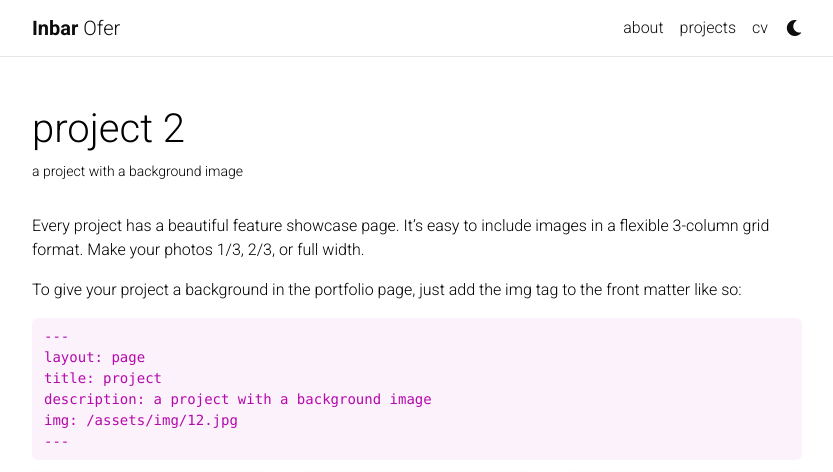
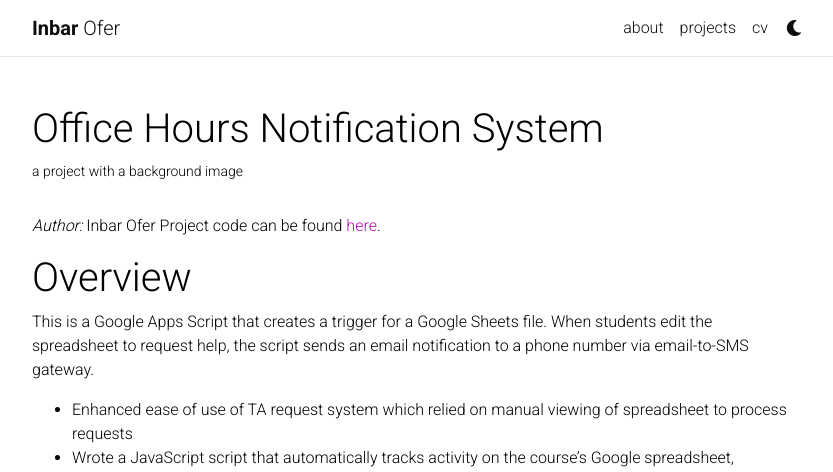
Before and after one commit to inbaro-neu/inbaro-neu.github.io, a Jekyll site: the page built from _projects/2_project.md, in a window 1280 px wide and 1400 px high. Shown: the top 472 px of the window, without its empty margins (223-1056 px from the left). Built offline with Jekyll 4.4.1, drawn with Linux system fonts in a browser that asks for light colours; comment, search, counter and statistics services are not loaded; a style sheet for code colours, icons or effects is not loaded; some of the changed text lies outside the part shown.

Commit message:
updated OH notif system project page

````diff
--- a/_projects/2_project.md
+++ b/_projects/2_project.md
@@ -1,80 +1,40 @@
 ---
 layout: page
-title: project 2
+title: Office Hours Notification System
 description: a project with a background image
-img: assets/img/3.jpg
+img: assets/img/oh_notif_screenshot.jpeg
 importance: 2
-category: work
+category: fun
 ---
 
-Every project has a beautiful feature showcase page.
-It's easy to include images in a flexible 3-column grid format.
-Make your photos 1/3, 2/3, or full width.
+<em>Author:</em> Inbar Ofer
+Project code can be found [here](https://script.google.com/d/15BPkvuq53yt_keMI4ZD5bAdR3GkYExFAzY59ZhyDcbhwxqbeK6x3PV76/edit?usp=sharing).
 
-To give your project a background in the portfolio page, just add the img tag to the front matter like so:
+# Overview
 
-    ---
-    layout: page
-    title: project
-    description: a project with a background image
-    img: /assets/img/12.jpg
-    ---
+This is a Google Apps Script that creates a trigger for a Google Sheets file. When students edit the spreadsheet to request help, the script sends an email notification to a phone number via email-to-SMS gateway.
+
+- Enhanced ease of use of TA request system which relied on manual viewing of spreadsheet to process requests
+- Wrote a JavaScript script that automatically tracks activity on the course's Google spreadsheet, detecting student help requests and
+sending text notifications to TAs during their shift
 
 <div class="row">
-    <div class="col-sm mt-3 mt-md-0">
-        {% include figure.html path="assets/img/1.jpg" title="example image" class="img-fluid rounded z-depth-1" %}
-    </div>
-    <div class="col-sm mt-3 mt-md-0">
-        {% include figure.html path="assets/img/3.jpg" title="example image" class="img-fluid rounded z-depth-1" %}
-    </div>
-    <div class="col-sm mt-3 mt-md-0">
-        {% include figure.html path="assets/img/5.jpg" title="example image" class="img-fluid rounded z-depth-1" %}
+    <div class="col-sm mt-3 mt-md-0 text-center">
+        {% include figure.html path="assets/img/oh_notif_screenshot.jpeg" title="example image" class="img-fluid rounded z-depth-1" %}
     </div>
 </div>
 <div class="caption">
-    Caption photos easily. On the left, a road goes through a tunnel. Middle, leaves artistically fall in a hipster photoshoot. Right, in another hipster photoshoot, a lumberjack grasps a handful of pine needles.
-</div>
-<div class="row">
-    <div class="col-sm mt-3 mt-md-0">
-        {% include figure.html path="assets/img/5.jpg" title="example image" class="img-fluid rounded z-depth-1" %}
-    </div>
-</div>
-<div class="caption">
-    This image can also have a caption. It's like magic.
+    Example notification
 </div>
 
-You can also put regular text between your rows of images.
-Say you wanted to write a little bit about your project before you posted the rest of the images.
-You describe how you toiled, sweated, *bled* for your project, and then... you reveal its glory in the next row of images.
+# How It Works
 
+The `createSpreadsheetEditTrigger()` function creates a trigger for when a spreadsheet is edited. The script opens a specific Google Sheets file by ID using `SpreadsheetApp.openById()`. It then creates a new trigger using `ScriptApp.newTrigger()` that will execute the `alarm()` function when the spreadsheet is edited.
 
-<div class="row justify-content-sm-center">
-    <div class="col-sm-8 mt-3 mt-md-0">
-        {% include figure.html path="assets/img/6.jpg" title="example image" class="img-fluid rounded z-depth-1" %}
-    </div>
-    <div class="col-sm-4 mt-3 mt-md-0">
-        {% include figure.html path="assets/img/11.jpg" title="example image" class="img-fluid rounded z-depth-1" %}
-    </div>
-</div>
-<div class="caption">
-    You can also have artistically styled 2/3 + 1/3 images, like these.
-</div>
+The `alarm()` function is triggered when the spreadsheet is edited. It retrieves the range that was edited using `e.range`, and gets the sheet using `e.range.getSheet()`. It then checks if the edited value is the same as the previous value, and if so, it returns without doing anything.
 
+Next, it retrieves the current date and time using `new Date()`, and checks if it's during a specific time range on Sunday or Monday. If not, it returns without doing anything.
 
-The code is simple.
-Just wrap your images with `<div class="col-sm">` and place them inside `<div class="row">` (read more about the <a href="https://getbootstrap.com/docs/4.4/layout/grid/">Bootstrap Grid</a> system).
-To make images responsive, add `img-fluid` class to each; for rounded corners and shadows use `rounded` and `z-depth-1` classes.
-Here's the code for the last row of images above:
+If the edited cell is in the correct column (column 3 or earlier), it retrieves the row number that was edited using `rr.getRow()`. It then retrieves data from specific cells in that row using `ss.getRange()`.
 
-{% raw %}
-```html
-<div class="row justify-content-sm-center">
-    <div class="col-sm-8 mt-3 mt-md-0">
-        {% include figure.html path="assets/img/6.jpg" title="example image" class="img-fluid rounded z-depth-1" %}
-    </div>
-    <div class="col-sm-4 mt-3 mt-md-0">
-        {% include figure.html path="assets/img/11.jpg" title="example image" class="img-fluid rounded z-depth-1" %}
-    </div>
-</div>
-```
-{% endraw %}
+Finally, if all of the necessary data is present, it sends an email using `MailApp.sendEmail()`. The email is sent to a specific phone number (via the email-to-SMS gateway) using the `emailTo` variable, and includes the person's name, the requested assignment, and the requested time in the email body.
````
